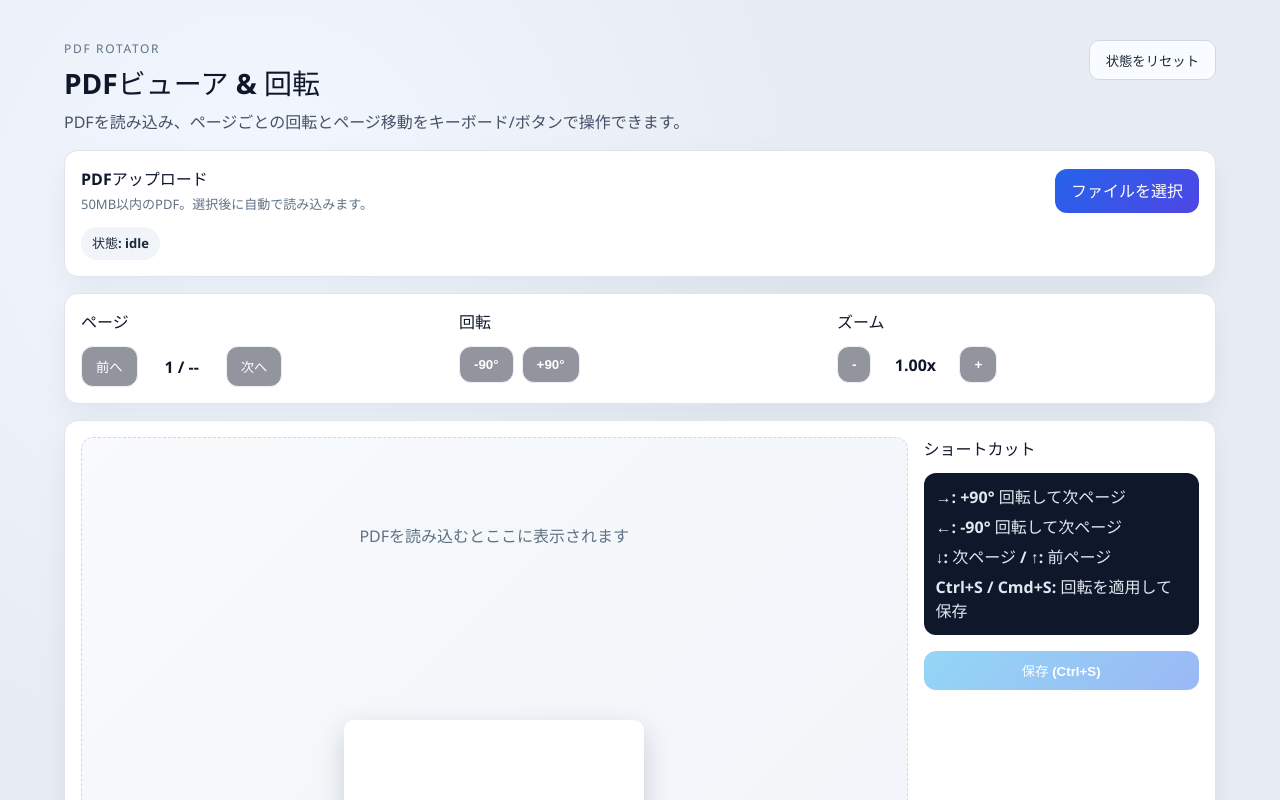
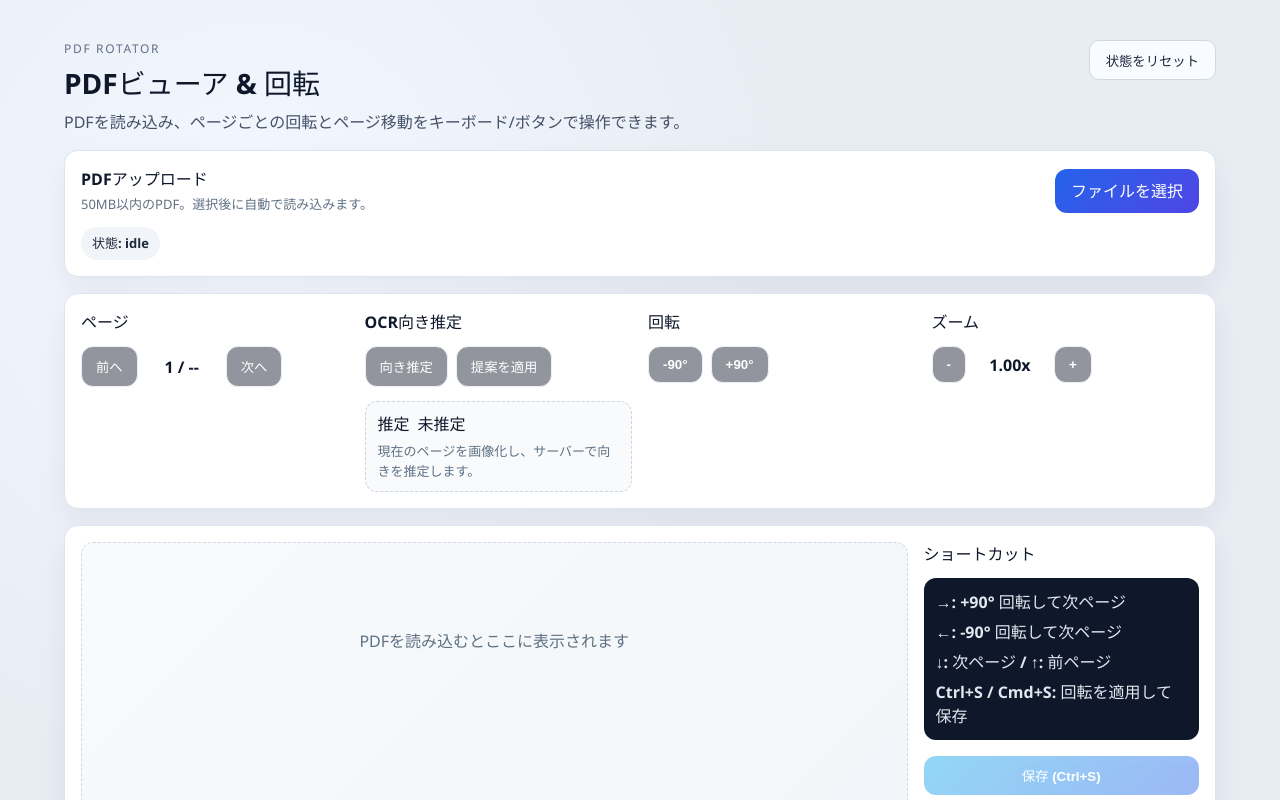
Before and after one commit to examinare000/pdfRotator, a React app in the folder frontend/: page / in a window 1280 px wide. Shown: the top 800 px of the page. Built offline with nearby package versions, Linux system fonts and the light colour scheme; the HTML template or start-up script is replaced by a standard one.

Commit message:
機能: OCR向き推定のUIとクライアントを追加

```diff
--- a/frontend/src/App.css
+++ b/frontend/src/App.css
@@ -164,6 +164,32 @@ h1 {
   gap: 8px;
 }
 
+.ocr-status {
+  margin-top: 6px;
+  padding: 10px 12px;
+  border-radius: 12px;
+  border: 1px dashed #cbd5e1;
+  background: #f8fafc;
+  display: flex;
+  flex-direction: column;
+  gap: 6px;
+}
+
+.ocr-summary {
+  display: flex;
+  flex-wrap: wrap;
+  align-items: center;
+  gap: 8px;
+  font-weight: 700;
+  color: #0f172a;
+}
+
+.label.inline {
+  display: inline-flex;
+  align-items: center;
+  margin: 0;
+}
+
 .button-row {
   display: inline-flex;
   align-items: center;
--- a/frontend/src/App.tsx
+++ b/frontend/src/App.tsx
@@ -4,6 +4,7 @@ import workerSrc from "pdfjs-dist/build/pdf.worker.min.mjs?url";
 import { useViewerState } from "./hooks/useViewerState";
 import { renderPageToCanvas } from "./lib/pdf";
 import { savePdfWithRotation } from "./lib/pdf-save";
+import { detectOrientationForPage, type OrientationSuggestion } from "./lib/ocr";
 import "./App.css";
 
 const MAX_FILE_SIZE = 50 * 1024 * 1024; // 50MB
@@ -28,6 +29,11 @@ function App() {
   const [originalBuffer, setOriginalBuffer] = useState<ArrayBuffer | null>(null);
   const [renderState, setRenderState] = useState<RenderState>("idle");
   const [message, setMessage] = useState<string | null>(null);
+  const [ocrSuggestion, setOcrSuggestion] = useState<(OrientationSuggestion & { page: number }) | null>(
+    null
+  );
+  const [ocrError, setOcrError] = useState<string | null>(null);
+  const [ocrLoading, setOcrLoading] = useState(false);
 
   const handleFile = async (file: File) => {
     if (file.type !== "application/pdf") {
@@ -40,6 +46,8 @@ function App() {
     }
     setMessage(null);
     setFileName(file.name);
+    setOcrSuggestion(null);
+    setOcrError(null);
     const buffer = await file.arrayBuffer();
     setOriginalBuffer(buffer);
     await loadFromArrayBuffer(buffer);
@@ -127,6 +135,57 @@ function App() {
     return () => window.removeEventListener("keydown", handler);
   }, [state.status, rotateCurrentPage, nextPage, prevPage]);
 
+  const handleReset = () => {
+    reset();
+    setOriginalBuffer(null);
+    setFileName("");
+    setMessage(null);
+    setOcrSuggestion(null);
+    setOcrError(null);
+    setOcrLoading(false);
+    setRenderState("idle");
+  };
+
+  const handleDetectOrientation = async () => {
+    if (!state.pdfDoc) {
+      setOcrError("PDFを読み込んでから実行してください");
+      return;
+    }
+    setOcrLoading(true);
+    setOcrError(null);
+    try {
+      const suggestion = await detectOrientationForPage(state.pdfDoc, state.currentPage, { fetcher: fetch });
+      setOcrSuggestion(suggestion);
+    } catch (error) {
+      const text = error instanceof Error ? error.message : "OCRの推定に失敗しました";
+      setOcrSuggestion(null);
+      setOcrError(text);
+    } finally {
+      setOcrLoading(false);
+    }
+  };
+
+  const handleApplySuggestion = () => {
+    if (!ocrSuggestion || ocrSuggestion.rotation === null) {
+      return;
+    }
+    if (ocrSuggestion.page !== state.currentPage) {
+      setOcrError("推定結果が現在のページと一致しません");
+      return;
+    }
+    const currentRotation = state.rotationMap[state.currentPage] ?? 0;
+    const delta = ocrSuggestion.rotation - currentRotation;
+    rotateCurrentPage(delta);
+    setOcrError(null);
+  };
+
+  const suggestionText =
+    ocrSuggestion && state.pdfDoc
+      ? ocrSuggestion.rotation === null
+        ? "向きを特定できませんでした"
+        : `${ocrSuggestion.rotation}° / 信頼度 ${ocrSuggestion.confidence.toFixed(2)}`
+      : "未推定";
+
   return (
     <div className="app">
       <header className="app__header">
@@ -137,7 +196,7 @@ function App() {
             PDFを読み込み、ページごとの回転とページ移動をキーボード/ボタンで操作できます。
           </p>
         </div>
-        <button className="reset-btn" onClick={reset}>
+        <button className="reset-btn" onClick={handleReset}>
           状態をリセット
         </button>
       </header>
@@ -183,6 +242,42 @@ function App() {
           </div>
         </div>
         <div className="controls__group">
+          <p className="label">OCR向き推定</p>
+          <div className="button-row">
+            <button
+              onClick={handleDetectOrientation}
+              disabled={state.status !== "ready" || ocrLoading}
+            >
+              {ocrLoading ? "推定中..." : "向き推定"}
+            </button>
+            <button
+              onClick={handleApplySuggestion}
+              disabled={
+                state.status !== "ready"
+                || !ocrSuggestion
+                || ocrSuggestion.rotation === null
+                || ocrSuggestion.page !== state.currentPage
+              }
+            >
+              提案を適用
+            </button>
+          </div>
+          <div className="ocr-status">
+            <div className="ocr-summary">
+              <span className="label inline">推定</span>
+              <span>{suggestionText}</span>
+              {ocrSuggestion?.processingMs !== undefined && (
+                <span className="pill pill--render">処理 {ocrSuggestion.processingMs}ms</span>
+              )}
+            </div>
+            <p className="hint">現在のページを画像化し、サーバーで向きを推定します。</p>
+            {ocrSuggestion && (
+              <p className="hint">推定対象ページ: {ocrSuggestion.page}</p>
+            )}
+            {ocrError && <span className="error-text">{ocrError}</span>}
+          </div>
+        </div>
+        <div className="controls__group">
           <p className="label">回転</p>
           <div className="button-row">
             <button onClick={() => rotateCurrentPage(-90)} disabled={state.status !== "ready"}>
@@ -222,7 +317,12 @@ function App() {
           </div>
           <button
             className="save-btn"
-            onClick={() => originalBuffer && savePdfWithRotation(originalBuffer, state.rotationMap, { fileName })}
+            onClick={() =>
+              originalBuffer
+              && savePdfWithRotation(originalBuffer, state.rotationMap, {
+                fileName: fileName || "rotated.pdf",
+              })
+            }
             disabled={!originalBuffer || state.status === "loading"}
           >
             保存 (Ctrl+S)
--- /dev/null
+++ b/frontend/src/lib/ocr.ts
@@ -0,0 +1,87 @@
+import { renderPageToCanvas, type PdfDocumentProxy } from "./pdf";
+import type { Rotation } from "./rotation";
+
+export type OrientationSuggestion = {
+  rotation: Rotation | null;
+  confidence: number;
+  processingMs?: number;
+  textSample?: string;
+};
+
+type RequestOptions = {
+  fetcher?: typeof fetch;
+};
+
+type DetectOptions = RequestOptions & {
+  createCanvas?: () => HTMLCanvasElement;
+  scale?: number;
+};
+
+const extractBase64FromDataUrl = (dataUrl: string): string => {
+  if (!dataUrl || !dataUrl.includes(",")) {
+    return "";
+  }
+  const [, base64] = dataUrl.split(",", 2);
+  return base64?.trim() ?? "";
+};
+
+export const requestOrientationDetection = async (
+  imageBase64: string,
+  options: RequestOptions = {}
+): Promise<OrientationSuggestion> => {
+  const fetcher = options.fetcher ?? fetch;
+  if (!imageBase64) {
+    throw new Error("OCRの推定に失敗しました: 画像データが空です");
+  }
+
+  let response: Response;
+  try {
+    response = await fetcher("/api/ocr/orientation", {
+      method: "POST",
+      headers: { "Content-Type": "application/json" },
+      body: JSON.stringify({ imageBase64 }),
+    });
+  } catch (error) {
+    throw new Error("OCRの推定に失敗しました: ネットワークエラーが発生しました");
+  }
+
+  const body = await response.json().catch(() => ({}));
+  if (!response.ok || body?.success === false) {
+    const message = body?.message ?? `HTTP ${response.status} エラー`;
+    throw new Error(`OCRの推定に失敗しました: ${message}`);
+  }
+
+  return {
+    rotation: body?.rotation ?? null,
+    confidence: body?.confidence ?? 0,
+    processingMs: body?.processingMs,
+    textSample: body?.textSample,
+  };
+};
+
+export const detectOrientationForPage = async (
+  doc: PdfDocumentProxy,
+  pageNumber: number,
+  options: DetectOptions = {}
+): Promise<OrientationSuggestion & { page: number }> => {
+  if (!doc) {
+    throw new Error("PDFが読み込まれていません");
+  }
+  if (!Number.isFinite(pageNumber) || pageNumber < 1 || pageNumber > doc.numPages) {
+    throw new Error("ページ番号が不正です");
+  }
+
+  const page = await doc.getPage(pageNumber);
+  const canvas = options.createCanvas ? options.createCanvas() : document.createElement("canvas");
+  const scale = options.scale ?? 1;
+
+  await renderPageToCanvas(page as any, canvas, { scale, rotation: 0 });
+  const dataUrl = canvas.toDataURL("image/png");
+  const base64 = extractBase64FromDataUrl(dataUrl);
+  if (!base64) {
+    throw new Error("ページ画像の取得に失敗しました");
+  }
+
+  const suggestion = await requestOrientationDetection(base64, { fetcher: options.fetcher });
+  return { ...suggestion, page: pageNumber };
+};
--- a/frontend/src/lib/pdf.ts
+++ b/frontend/src/lib/pdf.ts
@@ -73,6 +73,9 @@ export const renderPageToCanvas = async (
     rotation: options.rotation ?? 0,
   });
 
+  canvas.width = viewport.width;
+  canvas.height = viewport.height;
+
   const renderTask = page.render({ canvasContext: ctx, viewport });
   await renderTask.promise;
   return { width: viewport.width, height: viewport.height };
```
Also changed, not shown: 2 other files (tests, documents, lock files or other folders).
